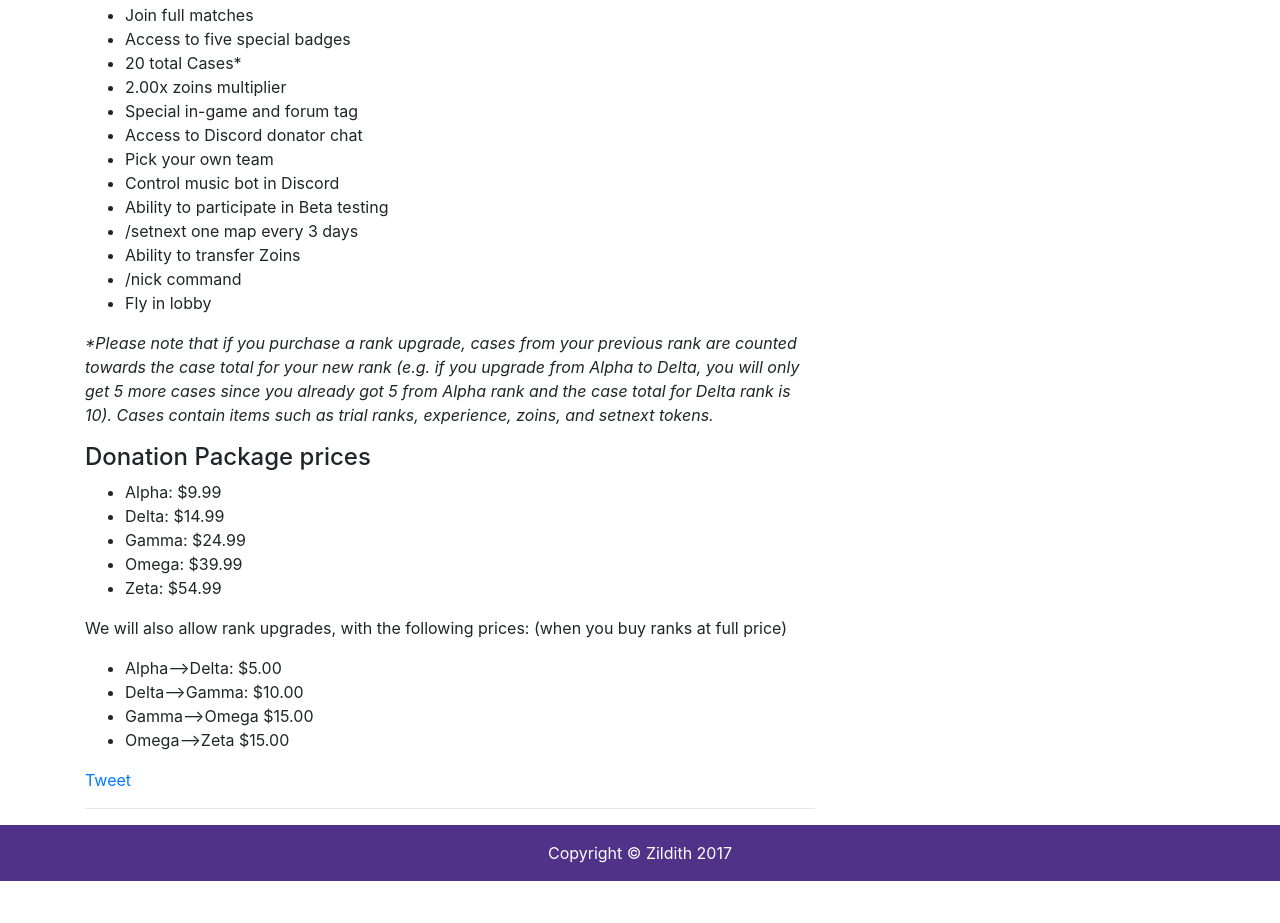
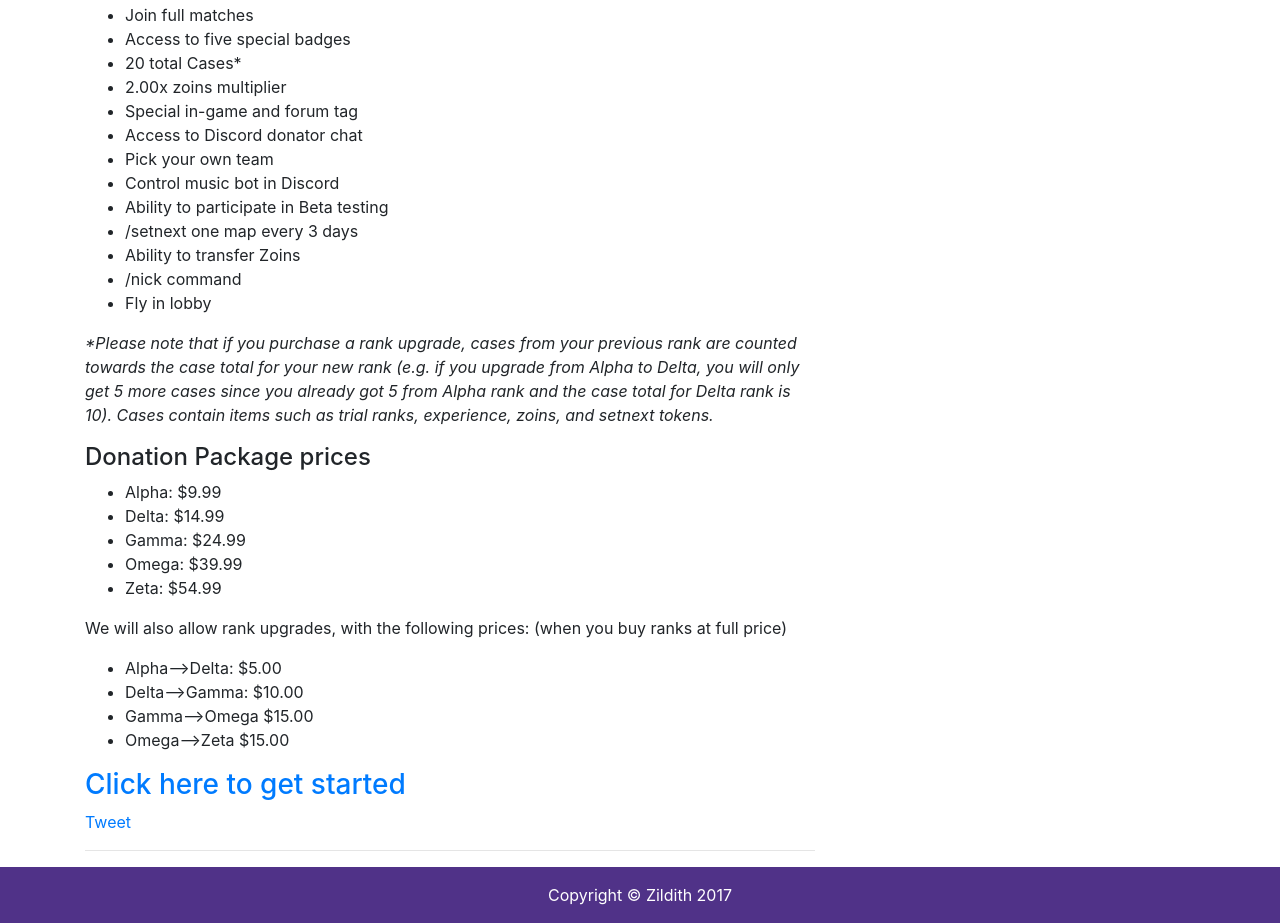
Before and after one commit to ZildithNetwork/Zildith-Website, a website: page posts/2018-1-13_release.html in a window 1280 px wide. Shown: the part 2227-3150 px from the top of the page. Before the commit the page ends 3108 px from the top, so only its background shows below. Drawn offline with Linux system fonts and the light colour scheme.

Commit message:
Add link to the news thing

```diff
--- a/posts/2018-1-13_release.html
+++ b/posts/2018-1-13_release.html
@@ -178,6 +178,7 @@
                     <li>Gamma-->Omega $15.00</li>
                     <li>Omega-->Zeta $15.00</li>
                 </ul>
+            <h3><a href="https://docs.google.com/forms/d/e/1FAIpQLSfXxDIhfCQ0ofq8lEACLe4og5D3u0xawvFUs-wgTtMxhmM7RQ/viewform">Click here to get started</a></h3>
 
 
           <p><a class="twitter-share-button"
```
